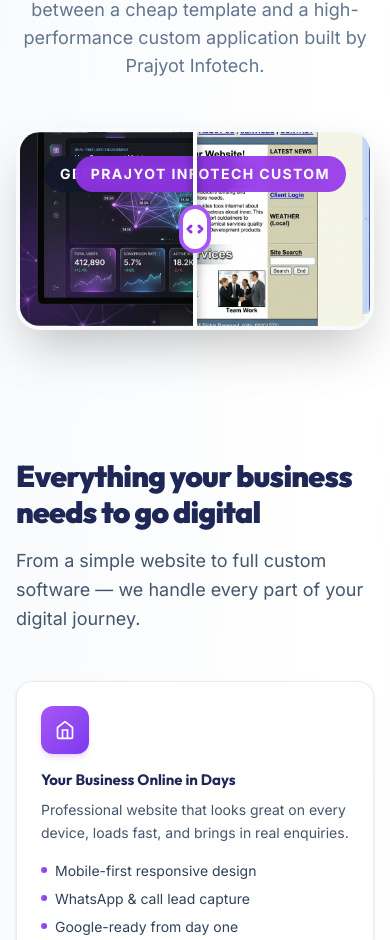
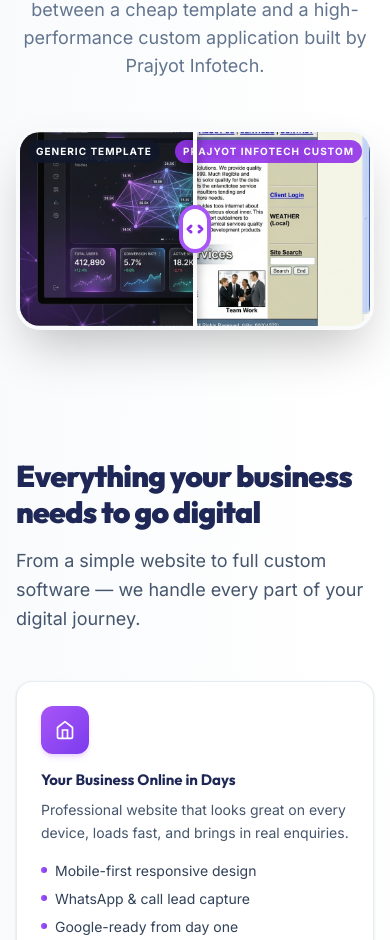
Before and after one commit to prajyotinfotechdev-lgtm/prajyotinfotechwebsite, a React (Vite) app: page / in a window 390 px wide. Shown: the part 1230-2170 px from the top of the page. Built offline with nearby package versions, Linux system fonts and the light colour scheme.

Commit message:
style(responsive): Improve responsiveness of interactive components for mobile devices

```diff
--- a/src/components/BeforeAfterSlider.jsx
+++ b/src/components/BeforeAfterSlider.jsx
@@ -61,10 +61,10 @@ export default function BeforeAfterSlider({
         />
 
         {/* Labels */}
-        <div className="absolute top-6 left-6 px-4 py-2 bg-slate-900/80 backdrop-blur text-white text-sm font-bold tracking-widest uppercase rounded-full pointer-events-none">
+        <div className="absolute top-2 left-2 md:top-6 md:left-6 px-2 py-1 md:px-4 md:py-2 bg-slate-900/80 backdrop-blur text-white text-[10px] md:text-sm font-bold tracking-widest uppercase rounded-full pointer-events-none">
           {beforeLabel}
         </div>
-        <div className="absolute top-6 right-6 px-4 py-2 bg-brand-600/90 backdrop-blur text-white text-sm font-bold tracking-widest uppercase rounded-full pointer-events-none">
+        <div className="absolute top-2 right-2 md:top-6 md:right-6 px-2 py-1 md:px-4 md:py-2 bg-brand-600/90 backdrop-blur text-white text-[10px] md:text-sm font-bold tracking-widest uppercase rounded-full pointer-events-none">
           {afterLabel}
         </div>
 
--- a/src/components/TechStackVisualizer.jsx
+++ b/src/components/TechStackVisualizer.jsx
@@ -62,8 +62,8 @@ export default function TechStackVisualizer() {
 
       <div className="flex flex-col lg:flex-row items-center gap-12 lg:gap-24">
         {/* Isometric Stack Interactive Graphic */}
-        <div className="relative w-full max-w-sm aspect-square perspective-1000">
-          <div className="relative w-full h-full transform-style-3d rotate-x-60 rotate-z-[-45deg] scale-75 group">
+        <div className="relative w-full max-w-sm aspect-square perspective-1000 overflow-hidden">
+          <div className="relative w-full h-full transform-style-3d rotate-x-60 rotate-z-[-45deg] scale-[0.65] sm:scale-75 md:scale-90 group">
             {STACK_DATA.slice().reverse().map((layer, idx) => {
               const isActive = activeLayer === layer.id;
               // Stacking them vertically in isometric view
```
